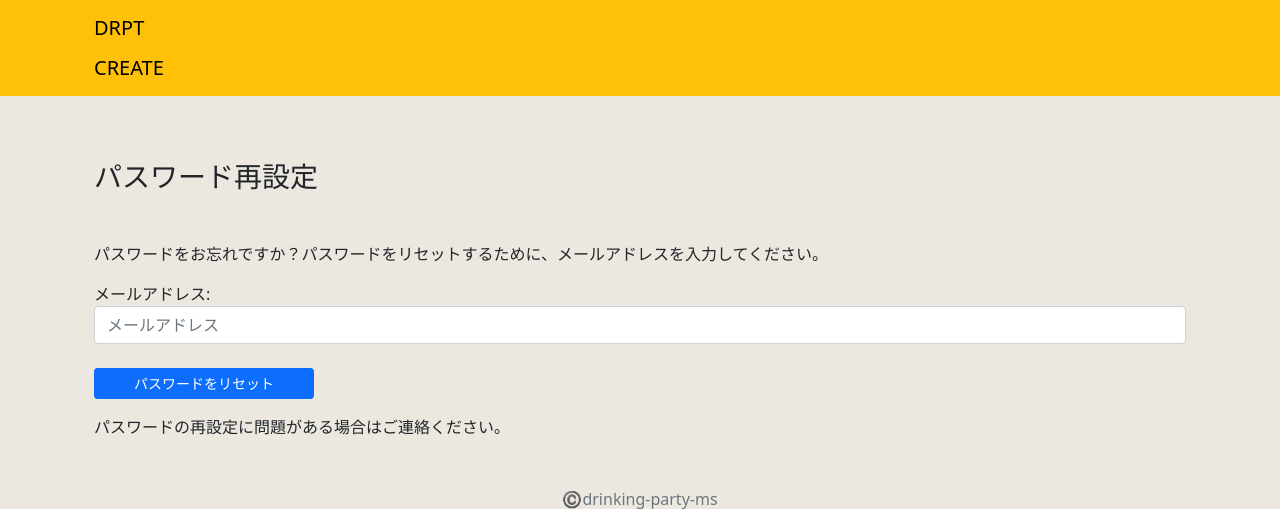
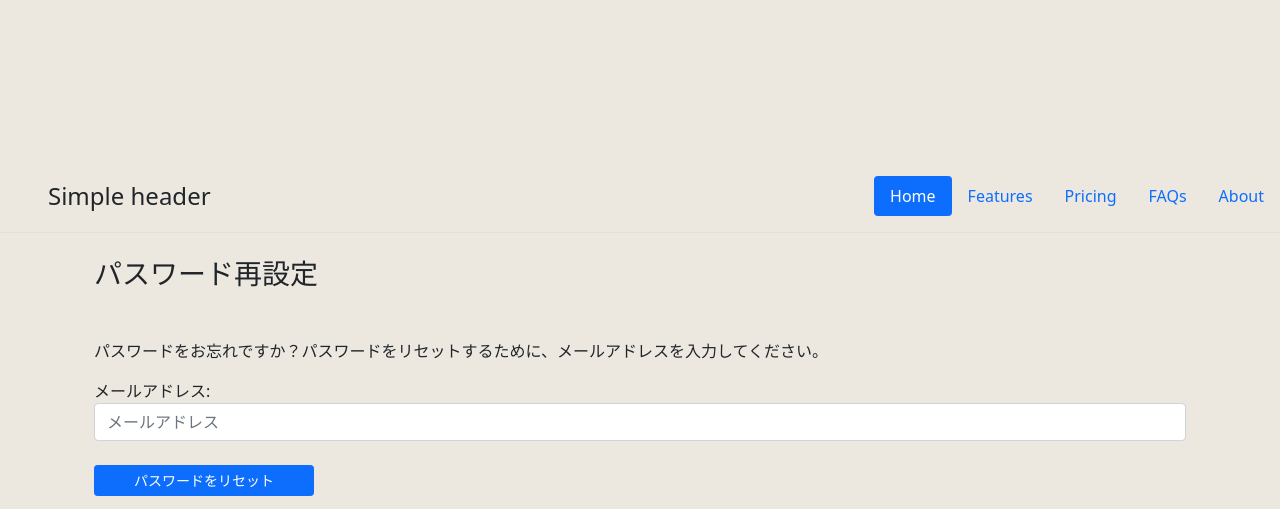
Before and after one commit to hiroaki-com/drinking-party-ms, a Django app: page /accounts/password/reset/ in a window 1280 px wide. Shown: the top 509 px of the page. Run offline with Django 3.2, Linux system fonts and the light colour scheme; some libraries are stand-ins or nearby versions.

Commit message:
update:#159--header-arrange

```diff
--- a/templates/base.html
+++ b/templates/base.html
@@ -27,14 +27,26 @@
 <body style="background-color:#ece8e0;">
 
 {# --- header --- #}
-<nav class="navbar navbar-custom fixed-top mb-2 bg-warning">
+<header class="d-flex flex-wrap justify-content-center py-3 mb-4 border-bottom">
+  <a href="/" class="d-flex align-items-center mb-3 mb-md-0 me-md-auto text-dark text-decoration-none">
+    <svg class="bi me-2" width="40" height="32"><use xlink:href="#bootstrap"/></svg>
+    <span class="fs-4">Simple header</span>    </a>
+  <ul class="nav nav-pills">
+    <li class="nav-item"><a href="#" class="nav-link active" aria-current="page">Home</a></li>
+    <li class="nav-item"><a href="#" class="nav-link">Features</a></li>
+    <li class="nav-item"><a href="#" class="nav-link">Pricing</a></li>
+    <li class="nav-item"><a href="#" class="nav-link">FAQs</a></li>
+    <li class="nav-item"><a href="#" class="nav-link">About</a></li>
+  </ul>
+</header>
+{% comment %} <nav class="navbar navbar-custom fixed-top mb-2 bg-warning">
   <div class="container">
-      <a class="navbar-brand" href="{% url 'party:index' %}">DRPT</a>
+      <a class="navbar-brand" href="{% url 'party:index' %}"><b>DRPT</b></a>
   </div>
   <div class="container">
       <a class="navbar-brand" href="{% url 'party:create_party' %}">CREATE</a>
   </div>
-</nav>
+</nav> {% endcomment %}
 
 {# --- js --- #}
 <script src="https://code.jquery.com/jquery-3.3.1.slim.min.js"
```
